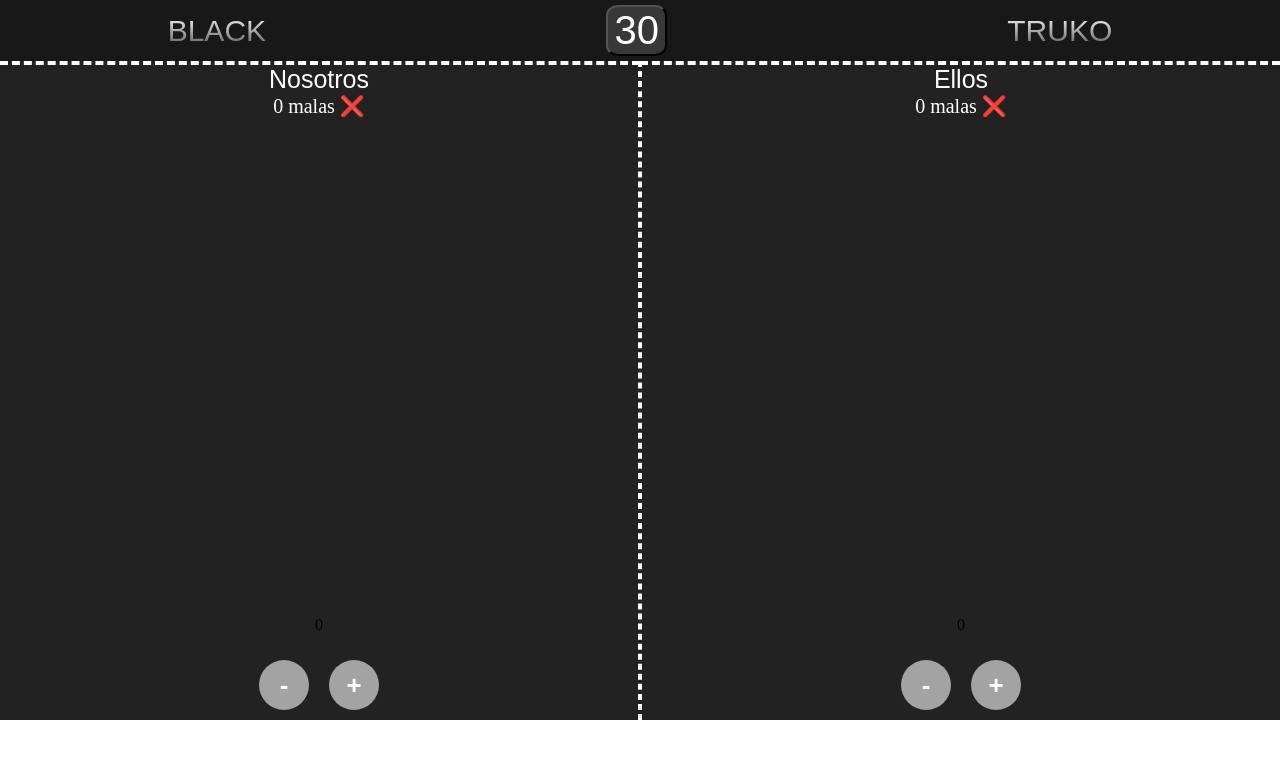
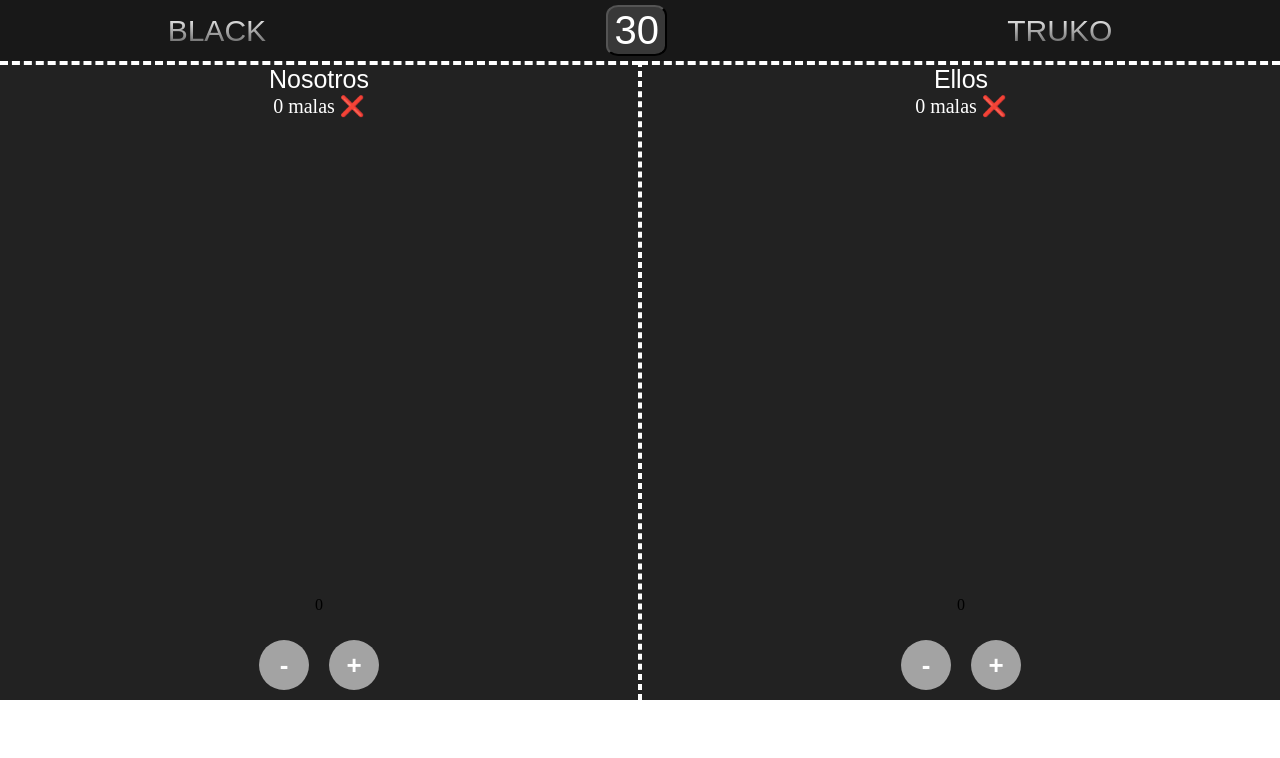
Before and after one commit to stcrozzoli/black-truko, a React (Vite) app: page / in a window 1280 px wide. Shown: the top 758 px of the page. Built offline with nearby package versions, Linux system fonts and the light colour scheme; a web font is replaced by a local one.

Commit message:
height 3er  intento -100px

```diff
--- a/src/App.css
+++ b/src/App.css
@@ -12,7 +12,7 @@ body {
   box-sizing: border-box;
   margin: 0px;
   padding: 0px;
-  min-height: calc(100vh - 80px);;
+  min-height: calc(100vh - 100px);;
 }
 
 .pantallaPuntos {
```
